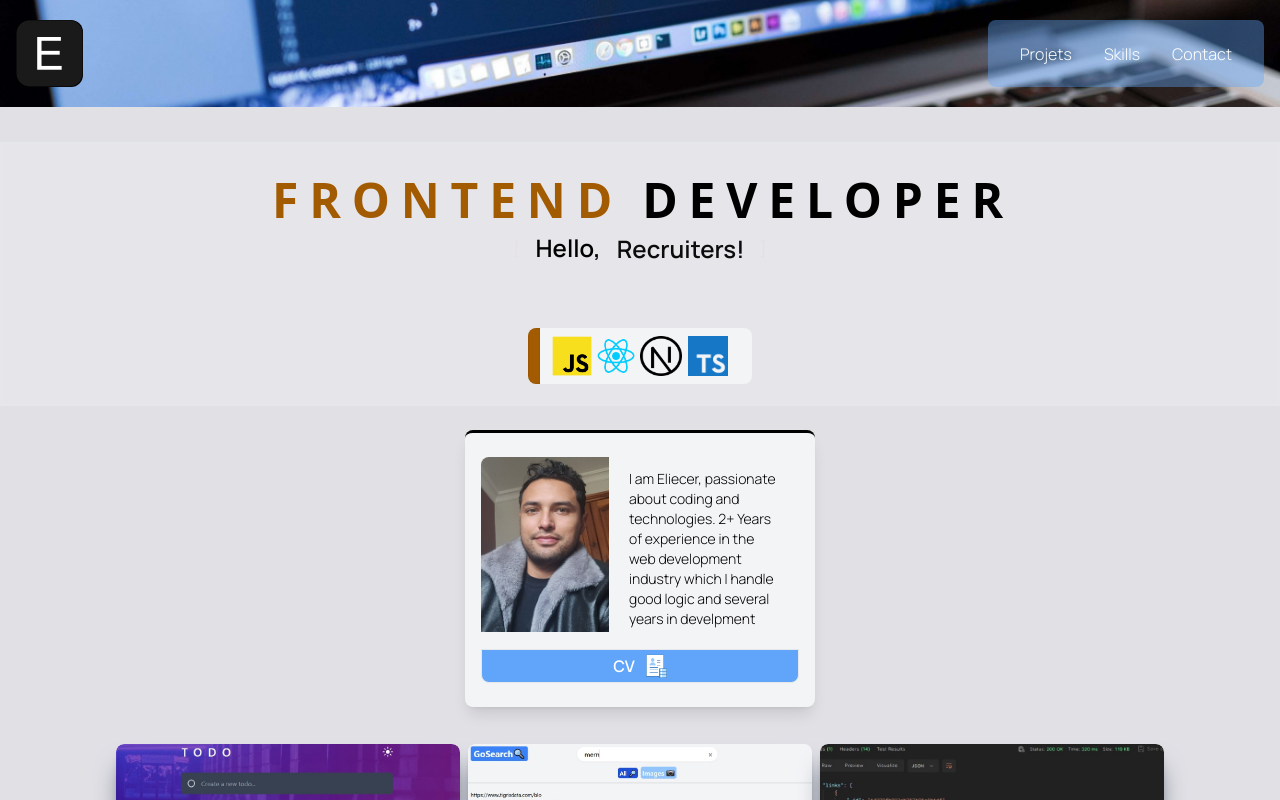
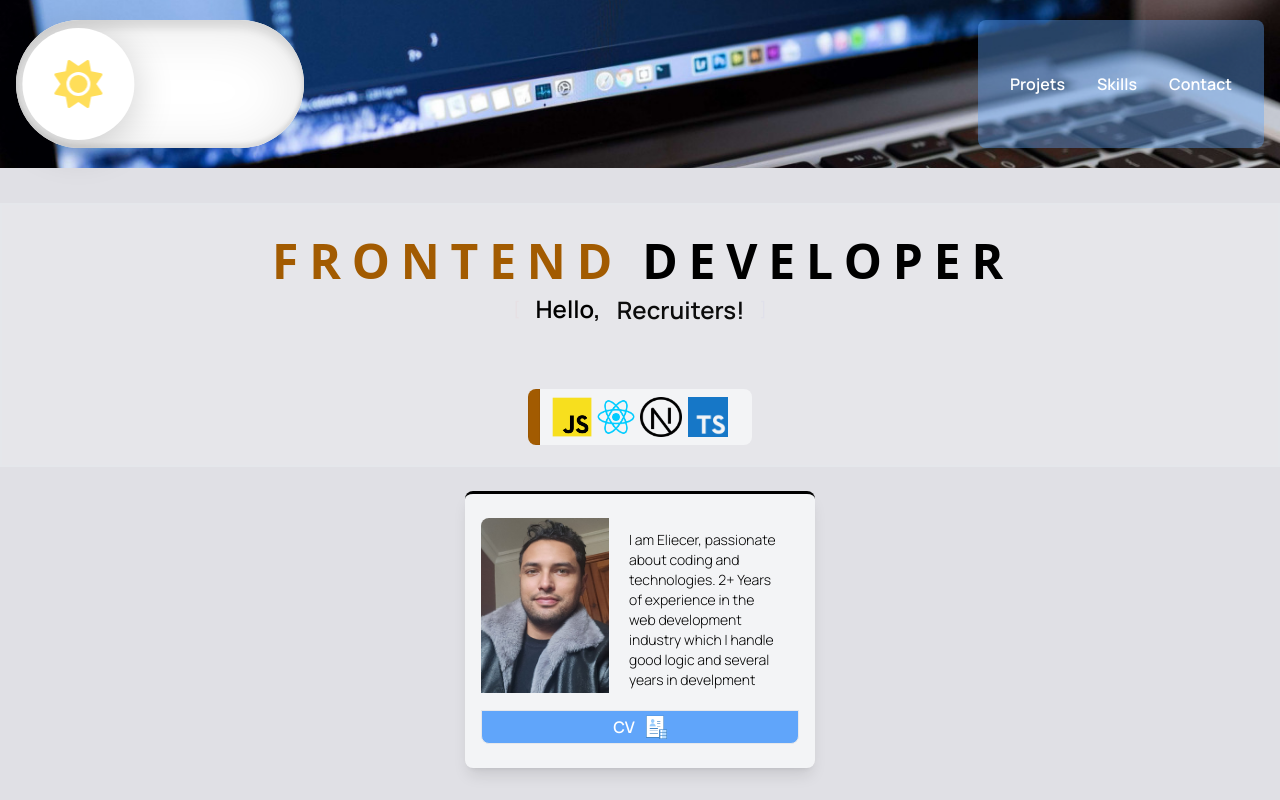
Before and after one commit to neoEliecer-47/portfolio, a React (Vite) app: page / in a window 1280 px wide. Shown: the top 800 px of the page. Built offline with nearby package versions, Linux system fonts and the light colour scheme.

Commit message:
animation for dar mode added

```diff
--- a/package.json
+++ b/package.json
@@ -10,6 +10,9 @@
     "preview": "vite preview"
   },
   "dependencies": {
+    "@fortawesome/fontawesome-svg-core": "^6.5.1",
+    "@fortawesome/free-solid-svg-icons": "^6.5.1",
+    "@fortawesome/react-fontawesome": "^0.2.0",
     "classnames": "^2.5.1",
     "react": "^18.2.0",
     "react-dom": "^18.2.0",
--- a/src/components/Header.jsx
+++ b/src/components/Header.jsx
@@ -1,41 +1,30 @@
-import { useRef, useState } from 'react'
-import { Link } from 'react-scroll'
-import ModalMobile from './ModalMobile'
-import MenuIcon from '../assets/icons/MenuIcon'
-import eLogo from '../assets/personal/ehover.png'
-
+import { useState } from "react";
+import { Link } from "react-scroll";
+import ModalMobile from "./ModalMobile";
+import MenuIcon from "../assets/icons/MenuIcon";
+import eLogo from "../assets/personal/ehover.png";
+import DarkModeUI from "./ui/DarkModeUI";
 
 const Header = () => {
-
-  const [modal, setModal] = useState(false)
-  const refModal = useRef(null)
-
-
- /* const closeModalAnimation = () => {
-    if(!modal){
-      setTimeout(() => {
-        refModal.current.classList.add("-translate-y-full")
-      }, 60);
-    }
-  }*/
+  const [modal, setModal] = useState(false);
 
   return (
     <div className='relative flex justify-between gap-2 py-5 px-4  bg-[url("./assets/bg/mobile1.png")] bg-cover bg-center md:bg-[url("./assets/bg/wp9109672.jpg")] md:bg-cover md:bg-center'>
-        <p className='hidden md:flex md:bg-black md:rounded-xl'>
-          <img src={eLogo} alt="" className='h-full w-full' />
-        </p>
-        <button onClick={() => setModal(!modal)} className='relative rounded-lg hover:bg-blue-500 duration-500 p-1 bg-blue-400 flex md:hidden'>
+      <section className="hidden md:flex items-center md:bg-white m-0 rounded-[10em]">
+        <DarkModeUI />
+      </section>
+      <button
+        onClick={() => setModal(!modal)}
+        className=" relative rounded-lg hover:bg-blue-500 duration-500 p-1 bg-blue-400 flex md:hidden"
+      >
         <MenuIcon />
-            {modal && (
+
         <ModalMobile modal={modal} setModal={setModal} />
-            )}
       </button>
-        <section className='hidden md:flex bg-blue-400 py-2 px-4 rounded-lg bg-opacity-40 items-center'>
-
-
+      <section className="hidden md:flex bg-blue-400 py-2 px-4 rounded-lg bg-opacity-40 items-center">
         <Link
-            to='projets'
-            className='cursor-pointer rounded-tl-lg rounded-bl-lg hover:bg-white py-2 px-4 duration-500 text-white font bold hover:text-gray-800'
+          to="projets"
+          className="cursor-pointer rounded-tl-lg rounded-bl-lg hover:bg-white py-2 px-4 duration-500 text-white font-bold hover:text-gray-800"
           smooth={true}
           duration={700}
         >
@@ -43,8 +32,8 @@ const Header = () => {
         </Link>
 
         <Link
-            to='skills'
-            className='cursor-pointer hover:bg-white py-2 px-4 duration-500 text-white font bold hover:text-gray-800'
+          to="skills"
+          className="cursor-pointer hover:bg-white py-2 px-4 duration-500 text-white font-bold hover:text-gray-800"
           smooth={true}
           duration={700}
         >
@@ -52,8 +41,8 @@ const Header = () => {
         </Link>
 
         <Link
-            to='contact'
-            className='cursor-pointer rounded-tr-lg rounded-br-lg hover:bg-white py-2 px-4 duration-500 text-white font bold hover:text-gray-800'
+          to="contact"
+          className="cursor-pointer rounded-tr-lg rounded-br-lg hover:bg-white py-2 px-4 duration-500 text-white font-bold hover:text-gray-800"
           smooth={true}
           duration={700}
         >
@@ -61,7 +50,7 @@ const Header = () => {
         </Link>
       </section>
     </div>
-  )
-}
+  );
+};
 
-export default Header
+export default Header;
--- a/src/components/ModalMobile.jsx
+++ b/src/components/ModalMobile.jsx
@@ -1,8 +1,9 @@
 import { Link } from "react-scroll";
 import CloseIcon from "../assets/icons/CloseIcon";
 import { useRef } from "react";
+import classNames from "classnames";
 
-const Modal = ({ setModal, modal, className = null }) => {
+const Modal = ({ setModal, modal }) => {
   const refModal = useRef(null);
 
   if (modal) {
@@ -14,7 +15,12 @@ const Modal = ({ setModal, modal, className = null }) => {
   return (
     <div
       ref={refModal}
-      className="absolute shadow-2xl shadow-gray-500 bg-opacity-80  duration-300 transform -translate-x-full transition-transform flex flex-col top-12 left-0 z-10 md:hidden h-52 rounded-lg w-36  bg-blue-300 "
+      className={classNames(
+        `absolute shadow-2xl shadow-gray-500 bg-opacity-80  transform -translate-x-full  flex flex-col top-12 -left-[12rem] z-10 md:hidden h-52 rounded-lg w-36  bg-blue-300 transition-all duration-500 ease-linear ${
+          !modal && "-left-[135px]"
+        }`,
+        `${!modal && "translate-x-full"}` //this whould have been easier to design with pure css
+      )}
     >
       <CloseIcon onClick={() => setModal(false)} />
 
@@ -22,16 +28,16 @@ const Modal = ({ setModal, modal, className = null }) => {
         to="projets"
         smooth={true}
         duration={700}
-        className="mt-10 p-2 bg-white rounded-tl-lg rounded-tr-lg hover:bg-blue-500 hover:text-white duration-500 mx-4"
+        className="font-semibold mt-10 p-2 bg-white rounded-tl-lg rounded-tr-lg hover:bg-blue-500 hover:text-white duration-500 mx-4"
       >
-        My Projects
+        Projects
       </Link>
 
       <Link
         to="skills"
         smooth={true}
         duration={700}
-        className="p-2 bg-white hover:bg-blue-500 hover:text-white duration-500 mx-4 shadow-xl"
+        className="font-semibold p-2 bg-white hover:bg-blue-500 hover:text-white duration-500 mx-4 shadow-xl"
       >
         Skills
       </Link>
@@ -40,7 +46,7 @@ const Modal = ({ setModal, modal, className = null }) => {
         to="contact"
         smooth={true}
         duration={700}
-        className="p-2 bg-white rounded-bl-lg rounded-br-lg hover:bg-blue-500 hover:text-white duration-500 mx-4 shadow-xl"
+        className="font-semibold p-2 bg-white rounded-bl-lg rounded-br-lg hover:bg-blue-500 hover:text-white duration-500 mx-4 shadow-xl"
       >
         Contact
       </Link>
--- a/src/components/Projects.jsx
+++ b/src/components/Projects.jsx
@@ -86,6 +86,7 @@ const Projects = () => {
       <div
         className="py-6 px-4 grid grid-cols-1 gap-2 md:grid-cols-2 lg:grid-cols-3 lg:max-w-[1080px] lg:mx-auto"
         id="projets"
+        key={''}
       >
         {projectsData.length > 0 &&
           projectsData
@@ -101,7 +102,7 @@ const Projects = () => {
                 urlRepo,
                 urlDemo,
               }) => (
-                <div className={`${visible1 ? styles.lazyLoad : ""}`}>
+                <div ref={ref1} className={`${visible1 && styles.lazyLoad}`}>
                   <CardProject
                     key={id}
                     img={img}
--- a/src/components/projects/CardProject.jsx
+++ b/src/components/projects/CardProject.jsx
@@ -1,5 +1,6 @@
 import githubIcon from "../../assets/card-icon/github2.png";
 import demo from "../../assets/card-icon/demo2.png";
+import { useLazyLoad } from "../../hooks/useLazyLoad";
 
 const CardProject = ({
   img,
@@ -11,6 +12,11 @@ const CardProject = ({
   urlDemo,
   reference = null
 }) => {
+
+
+
+
+
   return (
     <section ref={reference} className="bg-[#f1f1f1] relative overflow-hidden group shadow-xl shadow-gray-500 hover:shadow-2xl items-center rounded-lg">
       <img
--- a/src/components/rubberBand.module.css
+++ b/src/components/rubberBand.module.css
@@ -1,7 +1,9 @@
 @media screen and (min-width: 450px) {
   .wrapperRB {
     text-transform: uppercase;
-    font-family: system-ui, -apple-system, BlinkMacSystemFont, 'Segoe UI', Roboto, Oxygen, Ubuntu, Cantarell, 'Open Sans', 'Helvetica Neue', sans-serif;
+    font-family: system-ui, -apple-system, BlinkMacSystemFont, "Segoe UI",
+      Roboto, Oxygen, Ubuntu, Cantarell, "Open Sans", "Helvetica Neue",
+      sans-serif;
   }
 }
 .RB {
--- /dev/null
+++ b/src/components/ui/DarkModeUI.jsx
@@ -0,0 +1,41 @@
+import { faMoon, faSun } from "@fortawesome/free-solid-svg-icons";
+import { FontAwesomeIcon } from "@fortawesome/react-fontawesome";
+import styles from "./DarkModeUI.module.css";
+import { useEffect, useRef, useState } from "react";
+import classNames from "classnames";
+
+
+
+const DarkModeUI = () => {
+  const [darkMode, setDarkMode] = useState(false);
+  const refICon = useRef(null)
+  useEffect(() => {
+    setTimeout(() => {
+        refICon.current.classList.add(styles.animated)
+    }, 50);
+  }, [darkMode])
+
+  return (
+    <div className={styles.btn} onClick={() => setDarkMode(!darkMode)}>
+      <section
+        className={classNames(
+          styles.btn__indicator,
+          darkMode ? styles.btn_indicator_sun : styles.btn_indicator_moon
+        )}
+      >
+        <div className={styles.btn__icon__container}>
+          <FontAwesomeIcon
+            className={classNames(
+              "w-[3em] h-[3em]",
+              darkMode ? styles.btn_icon_moon : styles.btn_icon_sun
+            )}
+            icon={darkMode ? faMoon : faSun}
+            ref={refICon}
+          />
+        </div>
+      </section>
+    </div>
+  );
+};
+
+export default DarkModeUI;
--- /dev/null
+++ b/src/components/ui/DarkModeUI.module.css
@@ -0,0 +1,69 @@
+:root {
+  --color: #9176ff;
+  --dark-color: #2b2b2b;
+  --dark-icon-color: #fff;
+  --light-color: #f7f7f7;
+  --light-icon-color: #ffde59;
+}
+
+.btn {
+  background-color: var(--dark-icon-color);
+  width: 18em;
+  height: 8em;
+  border-radius: 10em;
+  padding: 0 0.5em;
+
+  box-shadow: inset 0 8px 60px rgba(0, 0, 0, 0.1),
+    inset 0 8px 8px rgba(0, 0, 0, 0.1), inset 0 -4px 4px rgba(0, 0, 0, 0.1);
+
+  position: relative;
+  display: flex;
+  align-items: center;
+
+  cursor: pointer;
+}
+
+.btn__indicator {
+  background-color: var(--dark-icon-color);
+  width: 7em;
+  height: 7em;
+  border-radius: 50%;
+  position: absolute;
+  transform: translateX(10em);
+  box-shadow: 0 8px 40px rgba(0, 0, 0, 0.2);
+  transition: transform 500ms ease;
+}
+
+.btn_indicator_sun {
+  transform: translateX(10em);
+}
+
+.btn_indicator_moon {
+  transform: translateX(-0.1em);
+}
+
+.btn__icon__container {
+  height: 100%;
+  width: 100%;
+
+  display: flex;
+  align-items: center;
+  justify-content: center;
+}
+
+.btn_icon_sun {
+  color: var(--light-icon-color);
+}
+.btn_icon_moon {
+  color: var(--dark-color);
+}
+
+.animated{
+    animation: spin-icon 700ms ease;
+}
+
+@keyframes spin-icon {
+    to{
+        transform: rotate(360deg);
+    }
+}
```
Also changed, not shown: src/components/About.jsx (+11 -9 lines), src/components/MainPage.jsx (+48 -14 lines), src/components/Projects.module.css (+12 -13 lines), 1 other file (tests, documents, lock files or other folders). Lines whose indentation alone changed are shown as unchanged.
